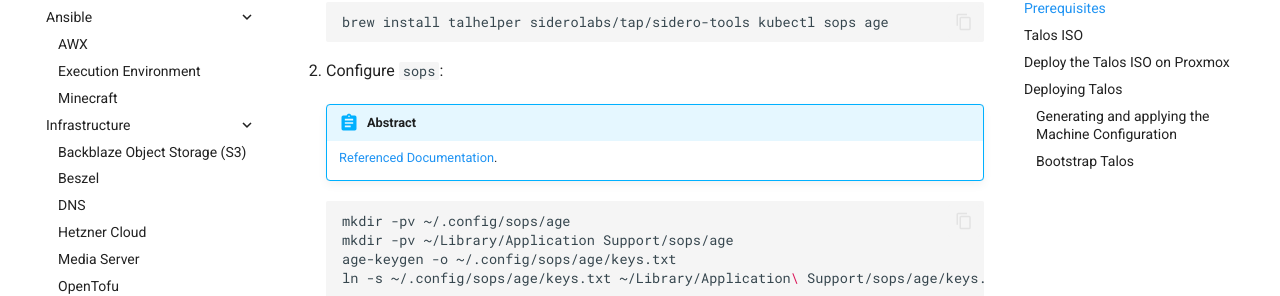
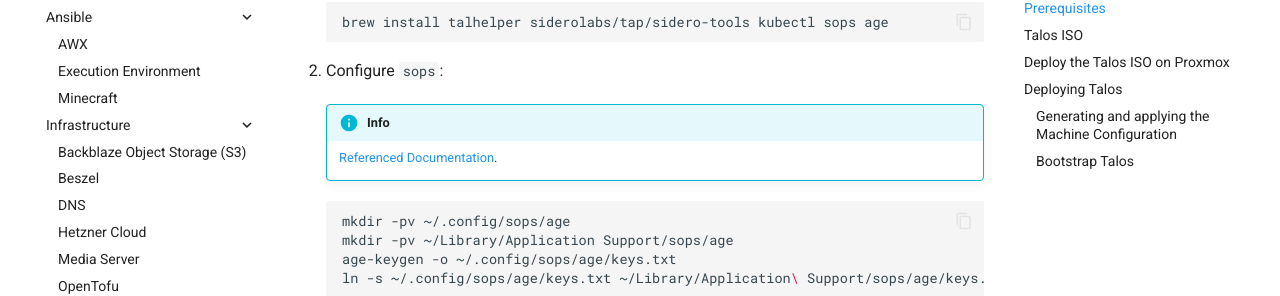
Before and after one commit to dbrennand/home-ops, an MkDocs documentation site: the page built from docs/infrastructure/kubernetes/talos.md, in a window 1280 px wide and 900 px high, scrolled down 893 px. Shown: the part 145-441 px from the top of the window. Built offline with MkDocs 1.6.1 and Material for MkDocs 9.7.7, drawn with Linux system fonts in a browser that asks for light colours; comment, search, counter and statistics services are not loaded.

Commit message:
docs: info

```diff
--- a/docs/infrastructure/kubernetes/talos.md
+++ b/docs/infrastructure/kubernetes/talos.md
@@ -33,7 +33,7 @@
 
 2. Configure `sops`:
 
-    !!! abstract
+    !!! info
 
         [Referenced Documentation](https://budimanjojo.github.io/talhelper/latest/guides/#configuring-sops-for-talhelper).
 
@@ -135,7 +135,7 @@
 
 ### Generating and applying the Machine Configuration
 
-!!! abstract
+!!! info
 
     [Referenced Documentation](https://budimanjojo.github.io/talhelper/latest/getting-started/#you-are-starting-from-scratch).
 
```
